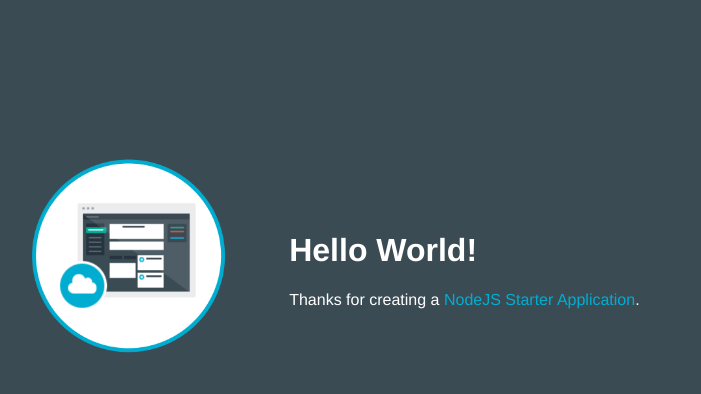
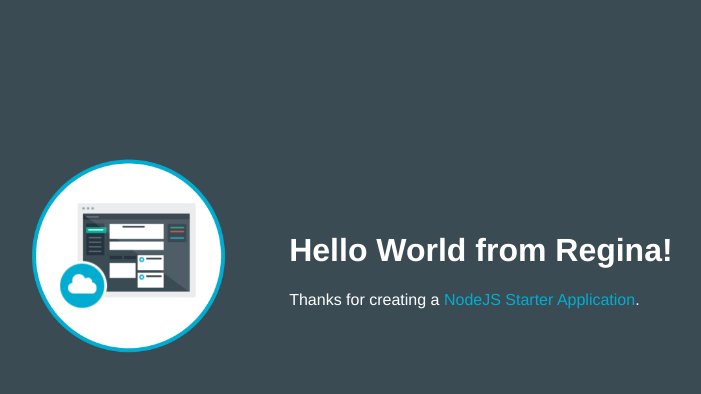
Before and after one commit to sarielda/myreginapp-devops, a website: page public/index.html in a window 1280 px wide. Shown: the whole page, without its empty margins (253-954 px from the left). Drawn offline with Linux system fonts and the light colour scheme.

Commit message:
Update main page with new title

```diff
--- a/public/index.html
+++ b/public/index.html
@@ -16,7 +16,7 @@
           <img class = "newappIcon" src="images/newapp-icon.png">
         </td>
         <td>
-          <h1 id="message">Hello World!</h1>
+          <h1 id="message">Hello World from Regina!</h1>
           <p class='description'></p> Thanks for creating a <span class = "blue">NodeJS Starter Application</span>.
         </td>
       </tr>
```
Also changed, not shown: 1 other file.
